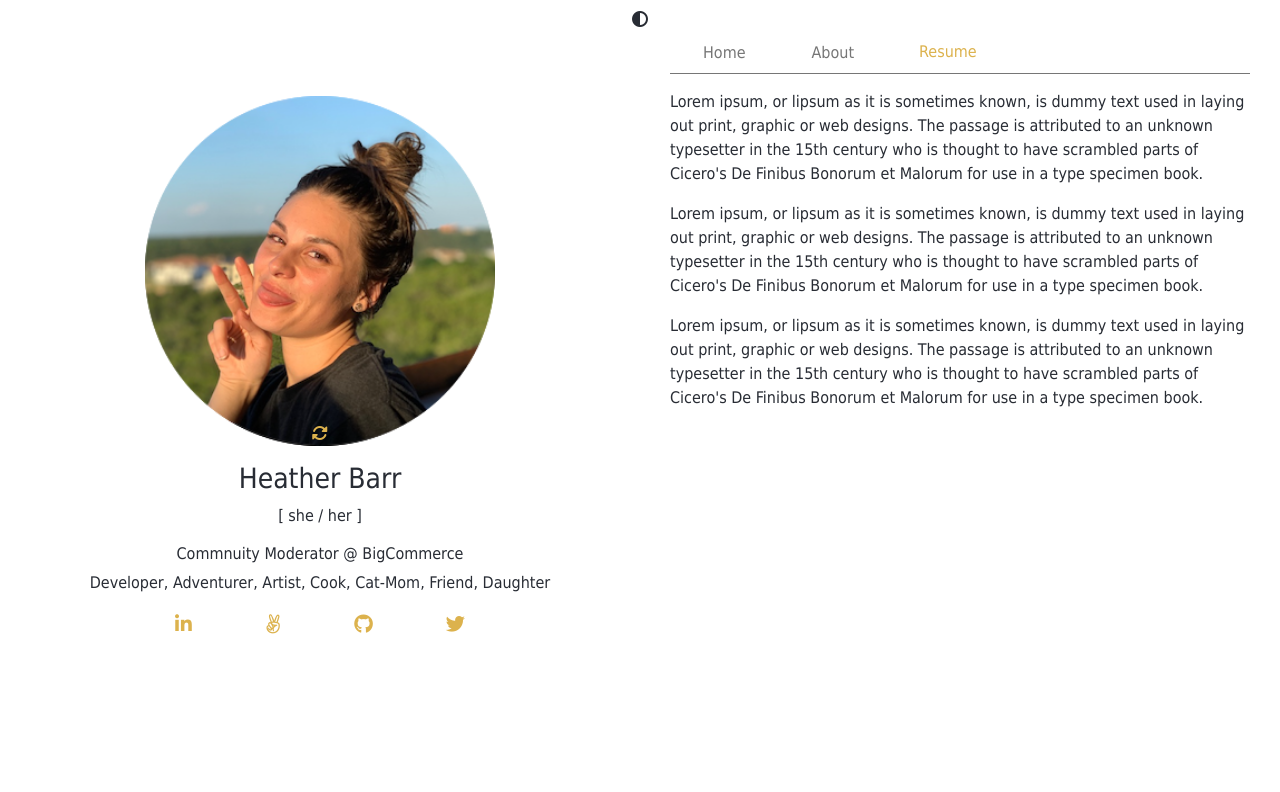
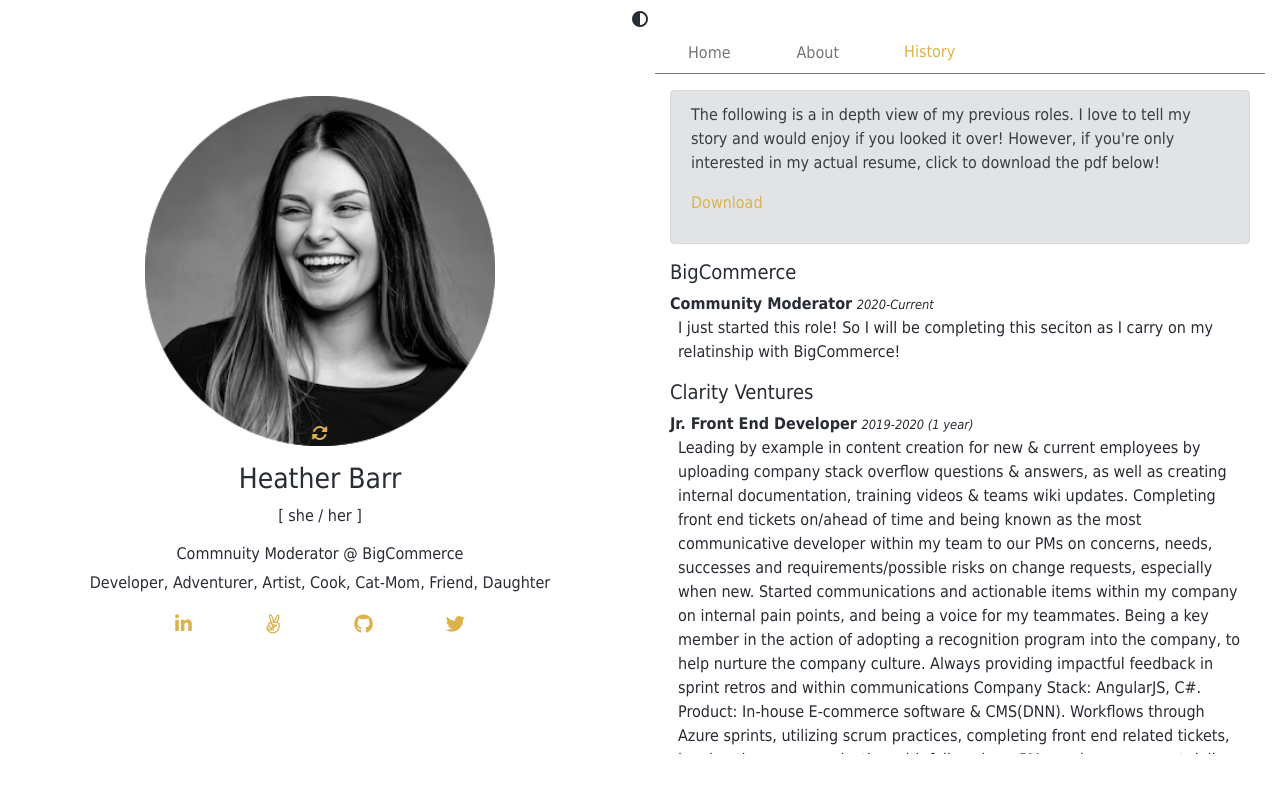
Before and after one commit to hnbarr/heatherbarr, a React (Create React App) app: page /Resume in a window 1280 px wide. Shown: the top 792 px of the page. Built offline with nearby package versions, Linux system fonts and the light colour scheme.

Commit message:
added resume section as well as prf download for resume

```diff
--- a/src/App.js
+++ b/src/App.js
@@ -20,23 +20,26 @@
     <>
     <GlobalStyles/>
     <BrowserRouter>
-        <div className="d-none d-md-block container-fluid">
+        <div className="d-none d-md-block container-fluid" id="desktopAppView">
           <div className="row">
-            <div className="col-12">
+            <div className="col-12 d-print-none">
               <div id="themeToggle">
                 <i className="fa fa-adjust" onClick={themeToggler}></i>
               </div>
             </div>
-              <div className="col-12 col-md-6" id="desktopContact">
+              <div className="col-12 col-md-6 d-print-none" id="desktopContact">
                 <Contact/>
               </div>
-              <div className="col-12 col-md-6" id="activePane">
+              <div className="col-12 col-md-6">
+              <NavTabs />
+                <div id="activePane">
                   <Switch>
                       <Route exact path='/' component={Home}></Route>
                       <Route path='/Home' component={Home}></Route>
                       <Route path='/About' component={About}></Route>
                       <Route path='/Resume' component={Resume}></Route>
                   </Switch>
+                </div>
               </div>
           </div>
         </div>
@@ -53,7 +56,7 @@
             <div className="row">
                 <div className="col-12 col-md-6">
                   <NavTabs/>
-                  <div className="activePane">
+                  <div id="activePane">
                     <Switch>
                         <Route exact path='/' component={Home}></Route>
                         <Route path='/Home' component={Home}></Route>
--- a/src/components/About.js
+++ b/src/components/About.js
@@ -1,14 +1,10 @@
 import React, { Component } from 'react'
-import NavTabs from './NavTabs';
 
 export default class About extends Component {
     render() {
         return (
             <div className="container">
                 <div className="row">
-                    <div className="d-none d-md-block col-12">
-                        <NavTabs/>
-                    </div>
                     <div className="col-12 my-3">
                         <p>
                         Lorem ipsum, or lipsum as it is sometimes known, is dummy text used in laying out print, graphic or web designs.
--- a/src/components/Contact.js
+++ b/src/components/Contact.js
@@ -15,7 +15,7 @@
         this.state = {
             images: [OasisSm, ZionSm, GreyScaleSM, CatsSM, NolaSm],
             mobileImages: [ZionLg, NolaLg],
-            activeImage: OasisSm,
+            activeImage: GreyScaleSM,
             mobileImage: ZionLg
         }
     }
--- a/src/components/Home.js
+++ b/src/components/Home.js
@@ -1,14 +1,10 @@
 import React, { Component } from 'react';
-import NavTabs from './NavTabs';
 
 export default class Home extends Component {
     render() {
         return (
             <div className="container">
                 <div className="row">
-                    <div className="d-none d-md-block col-12">
-                        <NavTabs/>
-                    </div>
                     <h4 className="col-12 my-3">
                         I'm passionate about creating and nurturing inclusive and open environmenets everywhere I go.
                     </h4>
--- a/src/components/NavTabs.js
+++ b/src/components/NavTabs.js
@@ -6,9 +6,7 @@
 // d-none d-md-block
     render() {
         return (
-            // <div className="row w-100">
-            //     <div className="col-12 col-md-6">
-                    <ul className="nav nav-tabs navtabs d-flex p-0">
+            <ul className="nav nav-tabs navtabs d-flex p-0 d-print-none">
                 <li className="nav-item mx-3 active">
                     <NavLink className="nav-link" activeClassName="active" to="/Home">Home</NavLink>
                 </li>
@@ -16,11 +14,9 @@
                     <NavLink className="nav-link" activeClassName="active" to="/About">About</NavLink>
                 </li>
                 <li className="nav-item mx-3">
-                            <NavLink className="nav-link" activeClassName="active" to="/Resume">Resume</NavLink>
+                    <NavLink className="nav-link" activeClassName="active" to="/Resume">History</NavLink>
                 </li>
             </ul>
-            //     </div>
-            //  </div>
         )
     }
 }
--- a/src/components/Resume.js
+++ b/src/components/Resume.js
@@ -1,30 +1,90 @@
 import React, { Component } from 'react'
-import NavTabs from './NavTabs';
+import { Link } from 'react-router-dom'
+import CurrentResume from '../images/CurrentResume.pdf'
 
 export default class Resume extends Component {
     render() {
         return (
             <div className="container">
                 <div className="row">
-                    <div className="d-none d-md-block col-12">
-                        <NavTabs/>
-                    </div>
                     <div className="col-12 my-3">
-                        <p>
-                        Lorem ipsum, or lipsum as it is sometimes known, is dummy text used in laying out print, graphic or web designs.
-                        The passage is attributed to an unknown typesetter in the 15th century
-                        who is thought to have scrambled parts of Cicero's De Finibus Bonorum et Malorum for use in a type specimen book.
-                        </p>
-                        <p>
-                        Lorem ipsum, or lipsum as it is sometimes known, is dummy text used in laying out print, graphic or web designs.
-                        The passage is attributed to an unknown typesetter in the 15th century
-                        who is thought to have scrambled parts of Cicero's De Finibus Bonorum et Malorum for use in a type specimen book.
-                        </p>
-                        <p>
-                        Lorem ipsum, or lipsum as it is sometimes known, is dummy text used in laying out print, graphic or web designs.
-                        The passage is attributed to an unknown typesetter in the 15th century
-                        who is thought to have scrambled parts of Cicero's De Finibus Bonorum et Malorum for use in a type specimen book.
-                        </p>
+                        <section className="alert alert-secondary">
+                            <p>The following is a in depth view of my previous roles. I love to tell my story and would enjoy if you looked it over! However, if you're only interested in my actual resume, click to download the pdf below!</p>
+                            <p>
+                                <Link className="resumeLink" to={CurrentResume} target="_blank" download>Download</Link></p>
+                                {/* <a className="resumeLink" href="../images/CurrentResume.pdf" download>Download Resume</a></p> */}
+                        </section>
+                        <h5>BigCommerce</h5>
+                        <div>
+                            <span><b>Community Moderator</b>&nbsp;<small><i>2020-Current</i></small></span>
+                            <p className="px-2">
+                               I just started this role! So I will be completing this seciton as I carry on my relatinship with BigCommerce!
+                            </p>
+                        </div>
+                        <h5>Clarity Ventures</h5>
+                        <div>
+                            <span><b>Jr. Front End Developer</b>&nbsp;<small><i>2019-2020 (1 year)</i></small></span>
+                            <p className="px-2">
+                                Leading by example in content creation for new & current employees by uploading company stack overflow questions & answers, as well as creating internal documentation, training videos & teams wiki updates.
+                                Completing front end tickets on/ahead of time and being known as the most communicative developer within my team to our PMs on concerns, needs, successes and requirements/possible risks on change requests, especially when new.
+                                Started communications and actionable items within my company on internal pain points, and being a voice for my teammates. Being a key member in the action of adopting a recognition program into the company, to help nurture the company culture.
+                                Always providing impactful feedback in sprint retros and within communications
+                                Company Stack: AngularJS, C#. Product: In-house E-commerce software & CMS(DNN).
+                                Workflows through Azure sprints, utilizing scrum practices, completing front end related tickets, logging time, communicating with fellow devs, PMs, and management daily.
+                            </p>
+                        </div>
+                        <h5>Visa</h5>
+                        <div>
+                            <span><b>Client Services Representative - CSR</b>&nbsp;<small><i>2018 (8 months)</i></small></span>
+                            <p className="px-2">
+                                Providing phone support to cardholders nationwide. Working in multiple programs and applications to find solutions and resolve problems for cardholders. Only three months after initial on boarding training, I was able to train for other products to assist with additional card programs. Visa has a wonderful environment, which is something that I will definitely seek in all future career moves. I then went to serve tables while in school to become a developer.
+                            </p>
+                        </div>
+                        <h5>Yodle / Web.com</h5>
+                        <div>
+                            <span><b>Sales Representative</b>&nbsp;<small><i>2017 (1 year)</i></small></span>
+                            <p className="px-2">
+                            What an experience, I learned so much from my time here! This was the most challenging job I've had to date, but with that comes the most rewarding! The first few months were very difficult for me, however I carried on and pushed myself until I gained success. After my fourth month, I shot to the top of the charts. I was consistent since then, every pay period finishing over goal. Hard work definitely pays off. My journey started as an entry level sales representative for a product called "Essentials" for Yodle, which I pushed through until finding success. After I became successful, Web.com acquired the company and led me being one of 7 representatives in a Sales Lab for a new Web.com product. Once the lab ended, I was released back to the sales floor to sell a product called "Leads by Web" for Web.com. The position I had at Yodle and Web.com played a major part in who I am today.
+                            </p>
+                            <p className="px-2">
+                            Accomplishments for Yodle;
+                                <ul>
+                                    <li>#1 Sales Rep. June in Essentials Sales.</li>
+                                    <li>#1 Sales Rep. July in Essentials Sales.</li>
+                                </ul>
+                            </p>
+                            <p className="px-2">
+                            After my success with Yodle, Web.com acquired the company and led me to being one of 7 reps in a Sales Lab for a new Web.com product. While in this sales lab, I lead the team in deals and carried us to our goals. The position I had at Yodle and Web.com played a major part in who I am today.
+                            </p>
+                            <p className="px-2">
+                            Accomplishments for Web.com;
+                                <ul>
+                                    <li>#1 Sales Rep. Web.com sales lab for 2 months</li>
+                                </ul>
+                            </p>
+                        </div>
+                        <h5>Times Square Vape Lab (T.S.V.L LLC)</h5>
+                        <div><span><b>Retail Sales Member</b>&nbsp;<small><i>2013-2014 (9 months)</i></small></span>
+                            <p className="px-2">
+                            Looking back now, this was one of my all time favorite jobs I've ever had. I had the opportunity to start this company alongside the two owners, brothers, as the first employee and what an experience! Some everyday tasks included but are not limited to; Handled incoming foot traffic into the store front, being an industry expert and making custom juice mixes for them, repaired devices, preformed builds for clients, keeping record of all attempts and products made to maintain consistency for customers.
+                            We didn't really know what we were getting into at first, then we all fell in love with the process. From setting up the business legally, making our own juices, ordering hardware, picking a location and setting up the business. All times during this journey was very hands on and all about development and growth! We started as a local vape shop/lounge supporting local consumers & hobbyists that had a growing online presence and at the end our year one we were going to conventions to booth up.
+                            </p>
+                        </div>
+                        <div><span><b>Store Manager</b>&nbsp;<small><i>2014 - 2016 (15 months)</i></small></span>
+                            <p className="px-2">
+                                As we grew, more employees became necessary. So the owners hired and I assisted with on the job training for our new team members on top of all duties from prior role. Some everyday tasks included but are not limited to; Maintained online orders, shipping and receiving, maintained stock levels, and assisted the owners with orders, keeping up to date with legal sections of the industry to prepare for our next step and to have the knowledge for our staff and customers.
+                            </p>
+                        </div>
+                        <div><span><b>Premium Product Creator</b>&nbsp;<small><i>2014 - 2016 (15 months)</i></small></span>
+                            <p className="px-2">
+                                One of my favorite accomplishments and life moments was creating a premium juice line alongside my partner, one of the business owners. Being an artist and partner in this process, I was able to get exposure to selling, mass-producing, packaging, shipping, delivering, and promoting our product natiowide as well as being the managing voice and face for our brand on social media platforms. This was a very influenfial moment and role for me, I loved working with a local artist to design bottle lables and traveling for the brand as well as securing labeling and botteling partners.
+                            </p>
+                        </div>
+                        <div><span><b>Wholesale Assistant</b>&nbsp;<small><i>2014 - 2016 (15 months)</i></small></span>
+                            <p className="px-2">
+                                Becoming the US Distributor for a well known preformance hardware supplier in the industry definitely helped our growth. Some everyday tasks included but are not limited to; Maintained wholesale orders, maintained relationships with the manufacturer & our distribution clients, assisting the owners in landing new wholesale accounts, kept log of communications, inventory.
+                            </p>
+                        </div>
                     </div>
                 </div>
             </div>
--- a/src/main.css
+++ b/src/main.css
@@ -118,7 +118,20 @@
   height: 80vh;
 }
 
-#mobileAppView .activePane {
+#desktopAppView #activePane {
+  max-height: 85vh;
+  overflow-y: scroll;
+}
+
+.resumeLink {
+  color: #DCB24D;
+}
+
+.resumeLink:hover {
+  color: #a37d20 !important;
+}
+
+#mobileAppView #activePane {
   max-height: 50vh;
   overflow-y: scroll;
 }
--- a/src/main.scss
+++ b/src/main.scss
@@ -117,7 +117,19 @@
     height: 80vh;
 }
 
-#mobileAppView .activePane  {
+#desktopAppView #activePane  {
+    max-height: 85vh;
+    overflow-y: scroll;
+}
+
+.resumeLink {
+    color: $universalYellow;
+}
+.resumeLink:hover {
+    color: darken($universalYellow, 20%) !important;
+}
+
+#mobileAppView #activePane  {
     max-height: 50vh;
     overflow-y: scroll;
 }
```
Also changed, not shown: 2 other files (tests, documents, lock files or other folders). Lines whose indentation alone changed are shown as unchanged.
